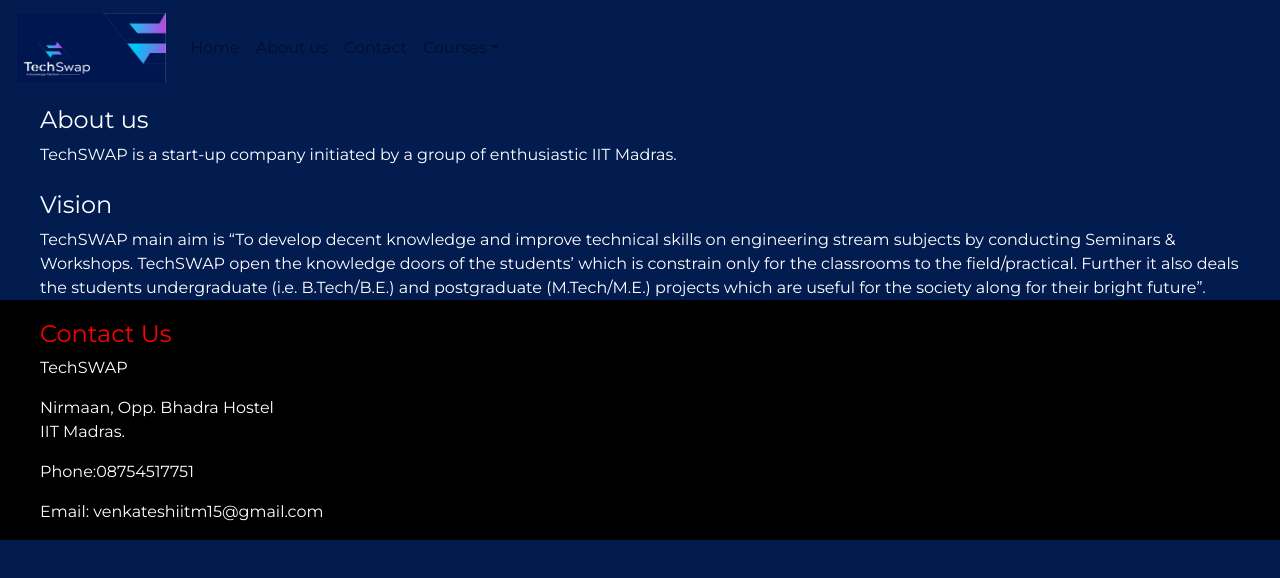
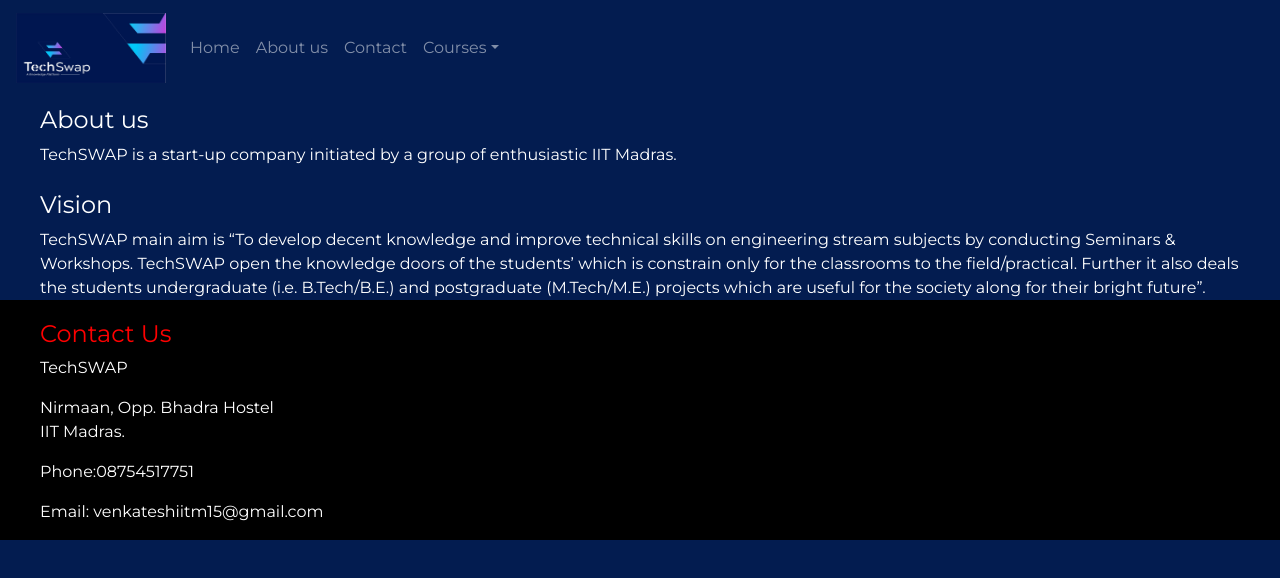
Before and after one commit to harshith9999/website, a React (Create React App) app: page /about in a window 1280 px wide. Shown: the top 578 px of the page. Built offline with nearby package versions, Linux system fonts and the light colour scheme.

Commit message:
color changes

```diff
--- a/src/components/Navbar/Navbar.js
+++ b/src/components/Navbar/Navbar.js
@@ -1,23 +1,21 @@
 import React, { useState } from "react";
 import { Nav, NavDropdown, Navbar } from "react-bootstrap";
 import "./Navbar.css";
-import logo from './logo.png'
+import logo from "./logo.png";
 
 function NavigationBar() {
-  const [clicked, setclicked] = useState(false);
-
-  const handleClick = () => {
-    setclicked(!clicked);
-  };
   return (
-    <Navbar expand="lg">
-      <Navbar.Brand href="#home"><img style={{width: 150, height: 70}} src={logo}/></Navbar.Brand>
+    <Navbar expand="lg" variant="dark">
+      <Navbar.Brand href="#home">
+        <img style={{ width: 150, height: 70 }} src={logo} />
+      </Navbar.Brand>
       <Navbar.Toggle aria-controls="basic-navbar-nav" />
       <Navbar.Collapse id="basic-navbar-nav">
         <Nav className="mr-auto">
           <Nav.Link href="/">Home</Nav.Link>
           <Nav.Link href="/about">About us</Nav.Link>
           <Nav.Link href="/contact">Contact</Nav.Link>
+
           <NavDropdown title="Courses" id="basic-nav-dropdown">
             <NavDropdown.Item>Civil Engineering</NavDropdown.Item>
             <NavDropdown.Item>Mechanical Engineering</NavDropdown.Item>
```
Also changed, not shown: 1 other file (tests, documents, lock files or other folders).
